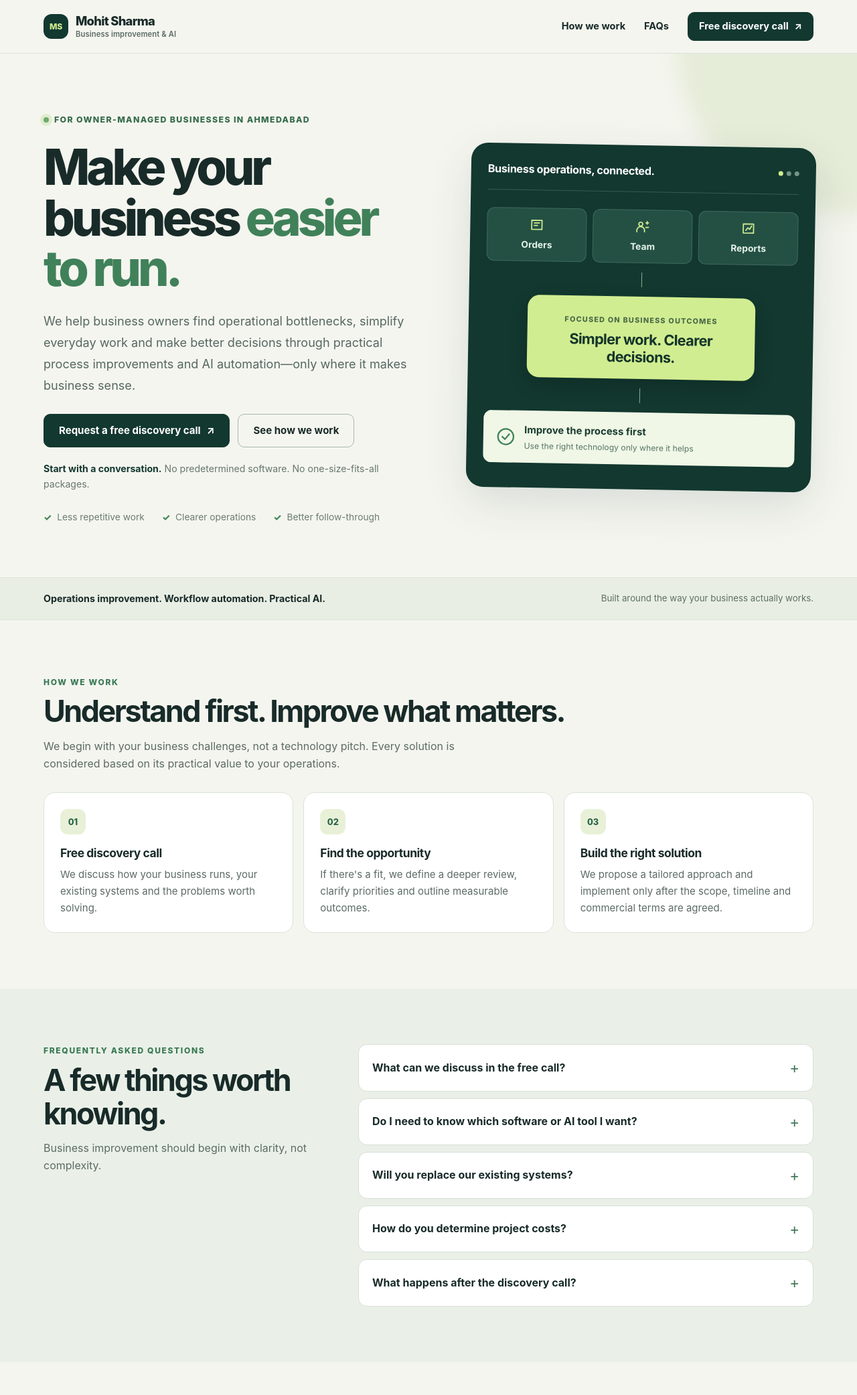
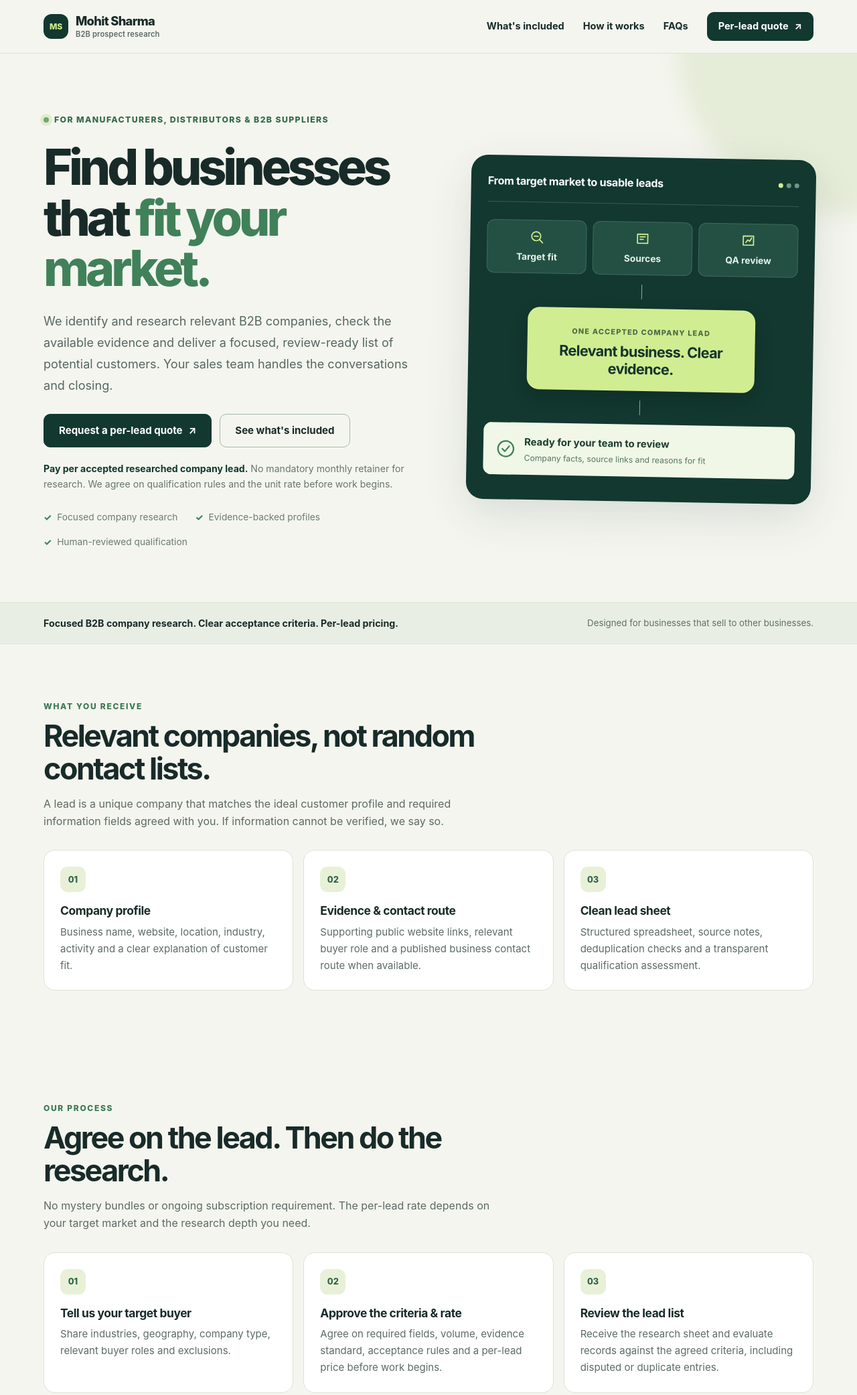
Before and after one commit to mohit8188-afk/mohit-business-website, a plain HTML site: page index.html in a window 1280 px wide. Shown: the top 2083 px of the page at 67% size. Drawn offline with Linux system fonts and the light colour scheme.

Commit message:
Launch B2B prospect research website with per-lead pricing
* Focus public website on researched B2B leads priced per accepted lead

* Document per-lead research scope and safeguards

```diff
--- a/index.html
+++ b/index.html
@@ -4,13 +4,13 @@
   <meta charset="utf-8">
   <meta name="viewport" content="width=device-width, initial-scale=1">
   <meta name="theme-color" content="#f5f5ef">
-  <meta name="description" content="Business process improvement and practical AI automation for owner-managed businesses in Ahmedabad. Identify bottlenecks, reduce repetitive work, and improve how your business runs. Request a free discovery call.">
+  <meta name="description" content="B2B prospect research and lead qualification for manufacturers, distributors and industrial suppliers. Source-backed company leads with per-accepted-lead pricing.">
   <link rel="canonical" href="https://business.mohitsharma.click/">
   <meta property="og:type" content="website">
   <meta property="og:url" content="https://business.mohitsharma.click/">
-  <meta property="og:title" content="Mohit Sharma | Business Process Improvement & AI Automation">
-  <meta property="og:description" content="Improve how your business runs. Start with a free discovery call to discuss your operations, challenges, and opportunities.">
-  <title>Mohit Sharma | Business Process Improvement &amp; AI Automation</title>
+  <meta property="og:title" content="Mohit Sharma | B2B Prospect Research">
+  <meta property="og:description" content="Research-backed B2B prospects, clear fit criteria, and pricing per accepted company lead.">
+  <title>Mohit Sharma | B2B Prospect Research &amp; Lead Qualification</title>
   <style>
     :root{--ink:#182b29;--muted:#5c6b65;--deep:#12382f;--accent:#d1ed91;--paper:#f5f5ef;--white:#fff;--line:#dae3d9;--shadow:0 22px 65px rgba(18,56,47,.12)}
     *{box-sizing:border-box}
@@ -119,87 +119,103 @@
 <a class="skip" href="#main">Skip to content</a>
 <header>
   <nav class="wrap nav" aria-label="Main navigation">
-    <a class="brand" href="#top"><span class="brand-mark" aria-hidden="true">MS</span><span>Mohit Sharma<small>Business improvement &amp; AI</small></span></a>
-    <div class="navlinks"><a href="#approach">How we work</a><a href="#faq">FAQs</a><a class="btn dark" href="#connect">Free discovery call <span aria-hidden="true">↗</span></a></div>
+    <a class="brand" href="#top"><span class="brand-mark" aria-hidden="true">MS</span><span>Mohit Sharma<small>B2B prospect research</small></span></a>
+    <div class="navlinks">
+      <a href="#deliverables">What's included</a><a href="#approach">How it works</a><a href="#faq">FAQs</a>
+      <a class="btn dark" href="#connect">Per-lead quote <span aria-hidden="true">↗</span></a>
+    </div>
   </nav>
 </header>
 <main id="main">
   <section class="hero" id="top" aria-labelledby="hero-title">
     <div class="wrap hero-grid">
       <div>
-        <div class="eyebrow">For owner-managed businesses in Ahmedabad</div>
-        <h1 id="hero-title">Make your business <em>easier to run.</em></h1>
-        <p class="hero-lead">We help business owners find operational bottlenecks, simplify everyday work and make better decisions through practical process improvements and AI automation—only where it makes business sense.</p>
-        <div class="actions"><a class="btn dark" href="#connect">Request a free discovery call <span aria-hidden="true">↗</span></a><a class="btn ghost" href="#approach">See how we work</a></div>
-        <p class="micro"><strong>Start with a conversation.</strong> No predetermined software. No one-size-fits-all packages.</p>
-        <div class="hero-foot"><span>Less repetitive work</span><span>Clearer operations</span><span>Better follow-through</span></div>
+        <div class="eyebrow">For manufacturers, distributors &amp; B2B suppliers</div>
+        <h1 id="hero-title">Find businesses that <em>fit your market.</em></h1>
+        <p class="hero-lead">We identify and research relevant B2B companies, check the available evidence and deliver a focused, review-ready list of potential customers. Your sales team handles the conversations and closing.</p>
+        <div class="actions"><a class="btn dark" href="#connect">Request a per-lead quote <span aria-hidden="true">↗</span></a><a class="btn ghost" href="#deliverables">See what's included</a></div>
+        <p class="micro"><strong>Pay per accepted researched company lead.</strong> No mandatory monthly retainer for research. We agree on qualification rules and the unit rate before work begins.</p>
+        <div class="hero-foot"><span>Focused company research</span><span>Evidence-backed profiles</span><span>Human-reviewed qualification</span></div>
       </div>
-      <div class="dashboard" aria-label="Illustration of connected business processes leading to clearer operational decisions">
-        <div class="dash-head"><b>Business operations, connected.</b><div class="dots" aria-hidden="true"><i></i><i></i><i></i></div></div>
+      <div class="dashboard" aria-label="Illustration showing a researched B2B company lead moving through qualification and quality review">
+        <div class="dash-head"><b>From target market to usable leads</b><div class="dots" aria-hidden="true"><i></i><i></i><i></i></div></div>
         <div class="dash-stage">
           <div class="connectors">
-            <div class="connector"><svg aria-hidden="true" width="23" height="23" viewBox="0 0 24 24" fill="none" stroke-width="1.8" stroke-linecap="round" stroke-linejoin="round"><path d="M4 5h16v14H4zM8 9h8M8 13h5"/></svg><b>Orders</b></div>
-            <div class="connector"><svg aria-hidden="true" width="23" height="23" viewBox="0 0 24 24" fill="none" stroke-width="1.8" stroke-linecap="round" stroke-linejoin="round"><circle cx="9" cy="8" r="3"/><path d="M3 20v-2a6 6 0 0 1 12 0v2M17 6h4M19 4v4M17 13h4"/></svg><b>Team</b></div>
-            <div class="connector"><svg aria-hidden="true" width="23" height="23" viewBox="0 0 24 24" fill="none" stroke-width="1.8" stroke-linecap="round" stroke-linejoin="round"><path d="M4 19V5h16v14H4zM8 15l3-4 3 2 3-5"/></svg><b>Reports</b></div>
+            <div class="connector"><svg aria-hidden="true" width="23" height="23" viewBox="0 0 24 24" fill="none" stroke-width="1.8" stroke-linecap="round" stroke-linejoin="round"><circle cx="11" cy="11" r="7"/><path d="m16 16 5 5M8 11h6"/></svg><b>Target fit</b></div>
+            <div class="connector"><svg aria-hidden="true" width="23" height="23" viewBox="0 0 24 24" fill="none" stroke-width="1.8" stroke-linecap="round" stroke-linejoin="round"><path d="M4 5h16v14H4zM8 9h8M8 13h5"/></svg><b>Sources</b></div>
+            <div class="connector"><svg aria-hidden="true" width="23" height="23" viewBox="0 0 24 24" fill="none" stroke-width="1.8" stroke-linecap="round" stroke-linejoin="round"><path d="M4 19V5h16v14H4zM8 15l3-4 3 2 3-5"/></svg><b>QA review</b></div>
           </div>
           <div class="dash-line" aria-hidden="true"></div>
-          <div class="center-node"><span>Focused on business outcomes</span><strong>Simpler work. Clearer decisions.</strong></div>
+          <div class="center-node"><span>One accepted company lead</span><strong>Relevant business. Clear evidence.</strong></div>
           <div class="dash-line" aria-hidden="true"></div>
-          <div class="dash-outcome"><svg aria-hidden="true" width="31" height="31" viewBox="0 0 24 24" fill="none" stroke-width="1.7" stroke-linecap="round" stroke-linejoin="round"><circle cx="12" cy="12" r="9"/><path d="m8 12 3 3 5-6"/></svg><div><b>Improve the process first</b><small>Use the right technology only where it helps</small></div></div>
+          <div class="dash-outcome"><svg aria-hidden="true" width="31" height="31" viewBox="0 0 24 24" fill="none" stroke-width="1.7" stroke-linecap="round" stroke-linejoin="round"><circle cx="12" cy="12" r="9"/><path d="m8 12 3 3 5-6"/></svg><div><b>Ready for your team to review</b><small>Company facts, source links and reasons for fit</small></div></div>
         </div>
       </div>
     </div>
   </section>
-  <div class="bar"><div class="wrap"><b>Operations improvement. Workflow automation. Practical AI.</b><span>Built around the way your business actually works.</span></div></div>
+  <div class="bar"><div class="wrap"><b>Focused B2B company research. Clear acceptance criteria. Per-lead pricing.</b><span>Designed for businesses that sell to other businesses.</span></div></div>
+  <section class="content" id="deliverables">
+    <div class="wrap">
+      <div class="section-head"><div class="kicker">What you receive</div><h2>Relevant companies, not random contact lists.</h2><p>A lead is a unique company that matches the ideal customer profile and required information fields agreed with you. If information cannot be verified, we say so.</p></div>
+      <div class="steps">
+        <article class="step"><span class="num">01</span><h3>Company profile</h3><p>Business name, website, location, industry, activity and a clear explanation of customer fit.</p></article>
+        <article class="step"><span class="num">02</span><h3>Evidence &amp; contact route</h3><p>Supporting public website links, relevant buyer role and a published business contact route when available.</p></article>
+        <article class="step"><span class="num">03</span><h3>Clean lead sheet</h3><p>Structured spreadsheet, source notes, deduplication checks and a transparent qualification assessment.</p></article>
+      </div>
+    </div>
+  </section>
   <section class="content" id="approach">
     <div class="wrap">
-      <div class="section-head"><div class="kicker">How we work</div><h2>Understand first. Improve what matters.</h2><p>We begin with your business challenges, not a technology pitch. Every solution is considered based on its practical value to your operations.</p></div>
+      <div class="section-head"><div class="kicker">Our process</div><h2>Agree on the lead. Then do the research.</h2><p>No mystery bundles or ongoing subscription requirement. The per-lead rate depends on your target market and the research depth you need.</p></div>
       <div class="steps">
-        <article class="step"><span class="num">01</span><h3>Free discovery call</h3><p>We discuss how your business runs, your existing systems and the problems worth solving.</p></article>
-        <article class="step"><span class="num">02</span><h3>Find the opportunity</h3><p>If there's a fit, we define a deeper review, clarify priorities and outline measurable outcomes.</p></article>
-        <article class="step"><span class="num">03</span><h3>Build the right solution</h3><p>We propose a tailored approach and implement only after the scope, timeline and commercial terms are agreed.</p></article>
+        <article class="step"><span class="num">01</span><h3>Tell us your target buyer</h3><p>Share industries, geography, company type, relevant buyer roles and exclusions.</p></article>
+        <article class="step"><span class="num">02</span><h3>Approve the criteria &amp; rate</h3><p>Agree on required fields, volume, evidence standard, acceptance rules and a per-lead price before work begins.</p></article>
+        <article class="step"><span class="num">03</span><h3>Review the lead list</h3><p>Receive the research sheet and evaluate records against the agreed criteria, including disputed or duplicate entries.</p></article>
       </div>
     </div>
   </section>
   <section class="content faq-section" id="faq">
     <div class="wrap faq-grid">
-      <div class="section-head"><div class="kicker">Frequently asked questions</div><h2>A few things worth knowing.</h2><p>Business improvement should begin with clarity, not complexity.</p></div>
+      <div class="section-head"><div class="kicker">Frequently asked questions</div><h2>Know what you're paying for.</h2><p>We provide evidence-backed prospect research, not a guarantee of interested buyers or sales.</p></div>
       <div class="faq-list">
-        <details><summary>What can we discuss in the free call?</summary><p>Your current operations, repetitive tasks, order or customer follow-ups, reporting challenges, existing software and the outcomes you want to improve. The first conversation is designed to identify whether there's a useful opportunity to explore.</p></details>
-        <details><summary>Do I need to know which software or AI tool I want?</summary><p>No. We start with the business problem. Sometimes a simpler process or better use of an existing system is more valuable than introducing new software or AI.</p></details>
-        <details><summary>Will you replace our existing systems?</summary><p>Not automatically. We first consider whether your current tools can be improved or connected. A new system is suggested only where it is justified.</p></details>
-        <details><summary>How do you determine project costs?</summary><p>Every business is different. After understanding the requirements, we propose a defined scope, implementation approach and commercial terms tailored to the work involved.</p></details>
-        <details><summary>What happens after the discovery call?</summary><p>If there is a potential fit, we discuss the next step—such as a detailed process audit—and agree on its scope before any further work begins.</p></details>
+        <details><summary>What is a billable lead?</summary><p>A unique researched company matching the agreed customer profile, required information fields and documented evidence standard. It is not automatically an interested buyer, a booked meeting or a completed sale.</p></details>
+        <details><summary>How much does each lead cost?</summary><p>We agree a price per accepted researched lead before work begins. Rates vary by geography, industry, complexity, required information and verification depth. No monthly retainer is required for this research service.</p></details>
+        <details><summary>Does each record include a verified email or phone number?</summary><p>Not necessarily. We provide public business contact routes where available. Verified personal inboxes, direct-dial numbers and otherwise unavailable contacts are not included unless separately agreed and feasible.</p></details>
+        <details><summary>Will you send emails or arrange sales meetings?</summary><p>No. This service is research and company qualification. Your sales team handles outreach, meetings, negotiations and closing.</p></details>
+        <details><summary>What if a record is duplicate or off-target?</summary><p>We review records against the agreed lead definition and sources. The acceptance, dispute and correction process is agreed before work starts.</p></details>
+        <details><summary>Who is this for?</summary><p>Our initial focus is manufacturers, industrial suppliers, wholesalers, distributors and B2B professional-service businesses looking for relevant companies to approach.</p></details>
       </div>
     </div>
   </section>
   <section class="content" id="connect">
     <div class="wrap contact-wrap">
       <div class="contact-info">
-        <div class="kicker">Let's talk business</div>
-        <h2>What's getting in the way of better operations?</h2>
-        <p>Tell us a little about your business. The first conversation is free and focused on understanding your situation.</p>
-        <p class="small">Prefer email? <a href="mailto:mohit@mohitsharma.click?subject=Free%20business%20discovery%20call">mohit@mohitsharma.click</a></p>
+        <div class="kicker">Tell us who you want to reach</div>
+        <h2>Need research-backed B2B prospects?</h2>
+        <p>Describe the companies you want to target. We can discuss the required research fields, scope and per-lead price before paid work begins.</p>
+        <p class="small">Prefer email? <a href="mailto:mohit@mohitsharma.click?subject=B2B%20prospect%20research%20enquiry">mohit@mohitsharma.click</a></p>
       </div>
       <div class="contact-form">
-        <h3>Request your free discovery call</h3>
-        <p class="intro">Share the essentials. We'll use them to prepare for an introductory conversation.</p>
+        <h3>Request a per-lead quote</h3>
+        <p class="intro">Share your target-buyer requirements. This opens an email draft, not an automatic submission.</p>
         <form id="enquiry-form" action="mailto:mohit@mohitsharma.click" method="post" enctype="text/plain">
           <div class="fields">
             <div class="field"><label for="name">Your name *</label><input id="name" name="name" required maxlength="90" autocomplete="name" placeholder="Full name"></div>
             <div class="field"><label for="business">Business name *</label><input id="business" name="business" required maxlength="120" autocomplete="organization" placeholder="Company name"></div>
             <div class="field"><label for="email">Work email *</label><input id="email" name="email" type="email" required maxlength="150" autocomplete="email" placeholder="you@company.com"></div>
             <div class="field"><label for="phone">Phone (optional)</label><input id="phone" name="phone" type="tel" maxlength="35" autocomplete="tel" placeholder="+91 ..."></div>
-            <div class="field full"><label for="challenge">What would you like to improve? *</label><textarea id="challenge" name="challenge" required maxlength="2500" placeholder="A few words about an operational challenge or recurring problem..."></textarea></div>
+            <div class="field"><label for="volume">Approximate lead count</label><input id="volume" name="volume" type="number" min="1" max="10000" step="1" placeholder="e.g. 50"></div>
+            <div class="field"><label for="geography">Target geography</label><input id="geography" name="geography" maxlength="150" placeholder="e.g. Gujarat, India"></div>
+            <div class="field full"><label for="challenge">What kind of companies should we find? *</label><textarea id="challenge" name="challenge" required maxlength="2500" placeholder="Industry, size, products, decision-maker roles, exclusions..."></textarea></div>
           </div>
-          <div class="form-submit"><button type="submit" class="btn dark">Open email to request a call <span aria-hidden="true">↗</span></button>
-          <p class="form-note">This simple form opens a prepared message in your email app. Please press Send there to complete your request. Your answers are not stored on this website. Online booking will be added when the appointment calendar is configured.</p></div>
+          <div class="form-submit"><button type="submit" class="btn dark">Open email with my requirements <span aria-hidden="true">↗</span></button>
+          <p class="form-note">This creates a draft in your email app; press Send there to contact us. The website does not store responses, book meetings or initiate paid work. Scope and terms must be agreed separately.</p></div>
         </form>
       </div>
     </div>
   </section>
 </main>
-<footer><div class="wrap foot"><span>© <span id="year">2026</span> Mohit Sharma · Business Process Improvement &amp; AI Automation</span><a href="#top">Back to top ↑</a></div></footer>
+<footer><div class="wrap foot"><span>© <span id="year">2026</span> Mohit Sharma · B2B Prospect Research &amp; Lead Qualification</span><a href="#top">Back to top ↑</a></div></footer>
 <script>
   document.getElementById('year').textContent = new Date().getFullYear();
   document.getElementById('enquiry-form').addEventListener('submit', function (event) {
@@ -207,21 +223,23 @@
     if (!this.reportValidity()) return;
     const d = new FormData(this);
     const line = key => String(d.get(key) || '').trim();
-    const subject = 'Free discovery call request - ' + line('business');
+    const subject = 'B2B prospect research / per-lead quote - ' + line('business');
     const message = [
       'Hello Mohit,',
       '',
-      'I would like to request a free business discovery call.',
+      'I would like a quote for B2B prospect research priced per accepted company lead.',
       '',
       'Name: ' + line('name'),
       'Business: ' + line('business'),
       'Work email: ' + line('email'),
       'Phone: ' + (line('phone') || 'Not provided'),
+      'Approximate lead count: ' + (line('volume') || 'To be discussed'),
+      'Target geography: ' + (line('geography') || 'To be discussed'),
       '',
-      'Business challenge:',
+      'Target company requirements:',
       line('challenge'),
       '',
-      'Please contact me to arrange a suitable time.'
+      'Please share proposed criteria, scope and per-lead rate.'
     ].join('\n');
     window.location.href = 'mailto:mohit@mohitsharma.click?subject=' + encodeURIComponent(subject) + '&body=' + encodeURIComponent(message);
   });
```
Also changed, not shown: 1 other file.
